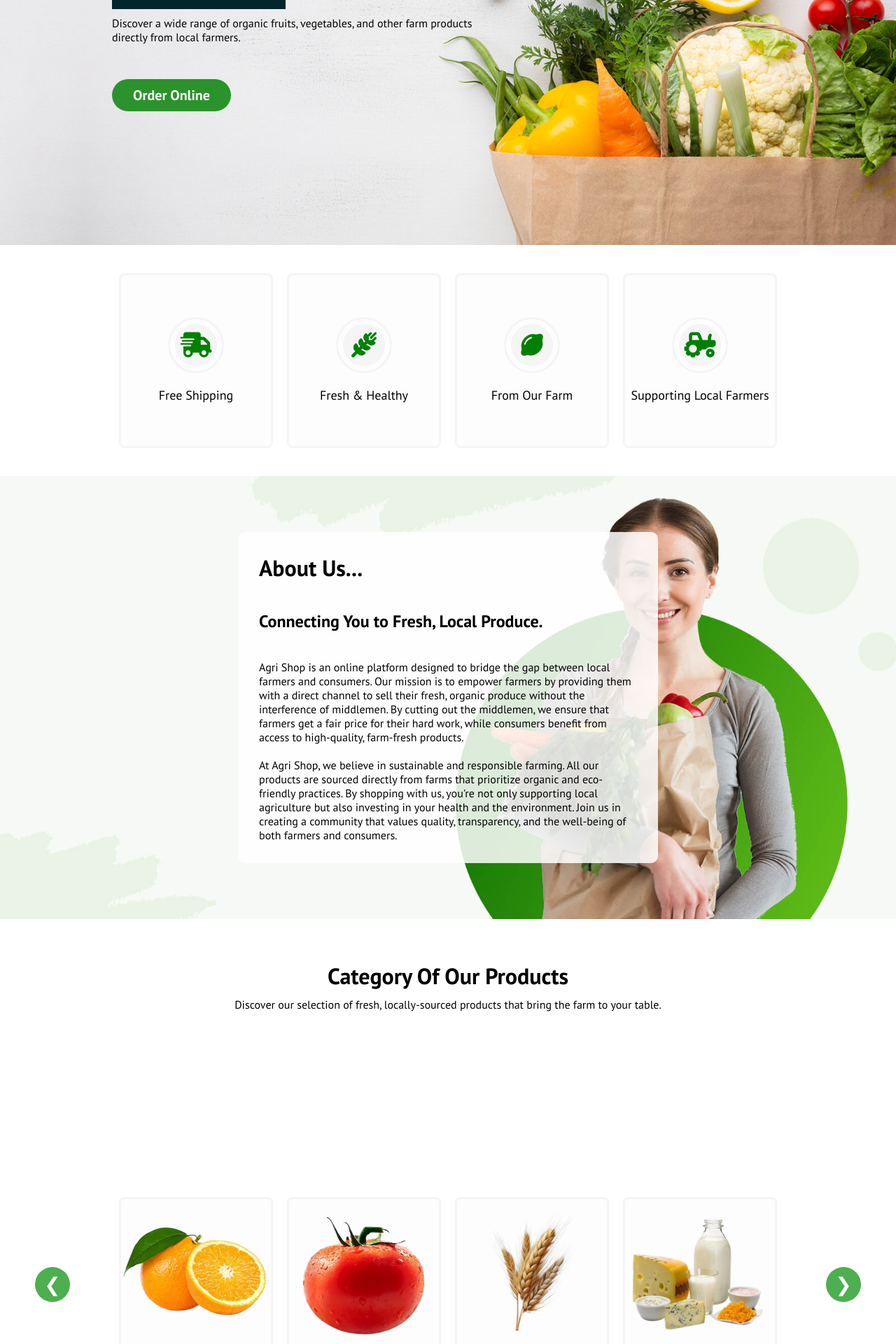
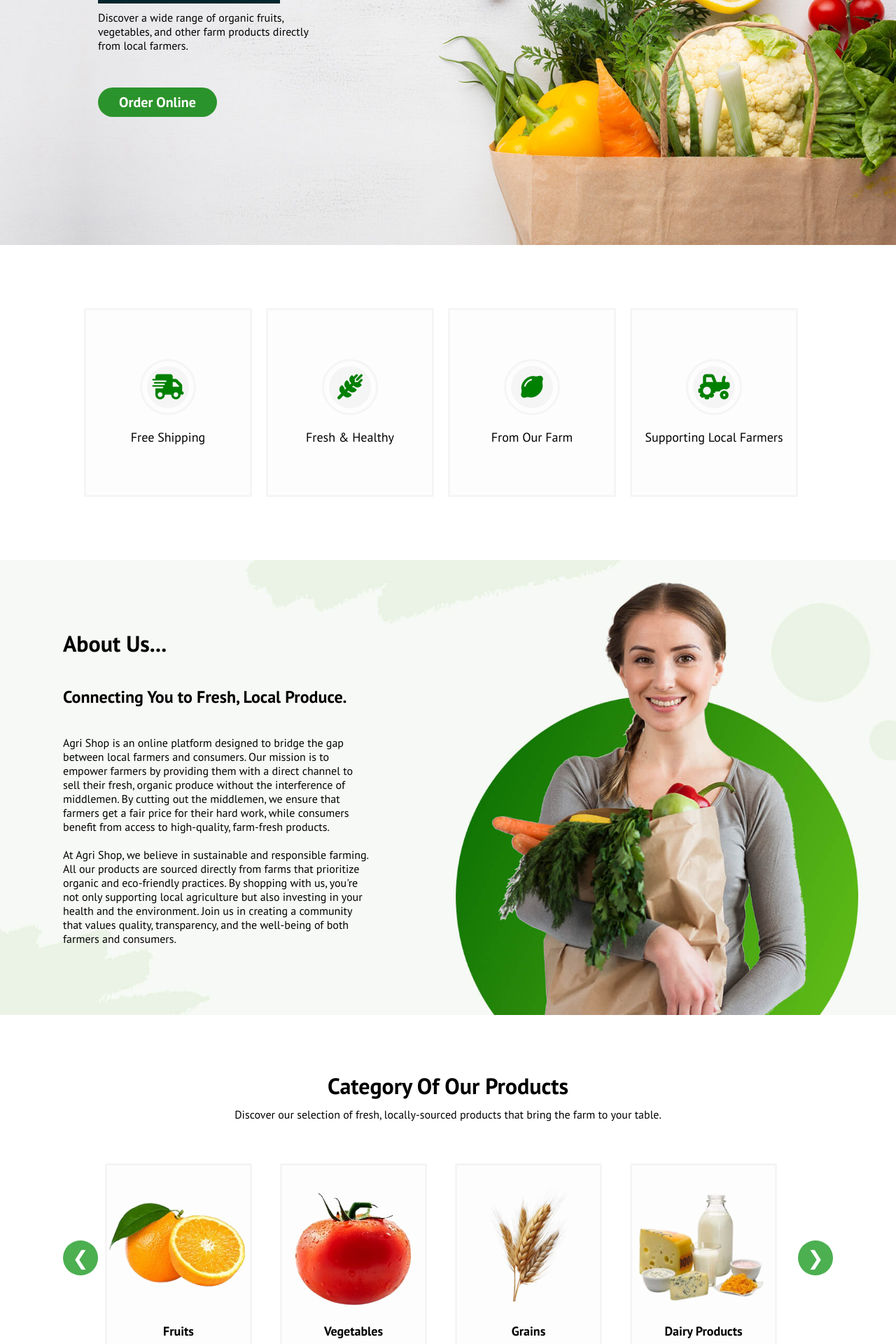
Before and after one commit to MKristinaa/AgriShop-React, a React (Create React App) app: page / in a window 1280 px wide. Shown: the part 460-2380 px from the top of the page at 70% size. Built offline with nearby package versions, Linux system fonts and the light colour scheme.

Commit message:
Updated Home.css for better responsiveness

```diff
--- a/src/components/pages/Home.css
+++ b/src/components/pages/Home.css
@@ -1,15 +1,13 @@
-/* ====== HERO SEKCIJA ====== */
 .home-container {
     background-image: url('../../images/home.jpg');
     background-size: cover;
     background-position: center;
-  min-height: 100vh;
+    height: 100vh;
     width: 100%;
     margin-top: -5.5%;
     display: flex;
     justify-content: center;
     flex-direction: column;
-  padding: 20px;
 }
 
 .home-content {
@@ -45,77 +43,84 @@
     text-shadow: 2px 2px 5px rgba(0, 0, 0, 0.2);
 }
 
-.home-title {
-  color: rgba(3, 38, 44, 255);
+
+
+
+.home-title{
+    /* color:#262d27; */
+    color: rgba(3,38,44,255);
     font-size: 70px;
     margin-bottom: 10px;
+
 }
 
-.home-text-1 {
-  background-color: rgba(3, 38, 44, 255);
+.home-text-1{
+    width: 260px;
+    /* background-color:#262d27; */
+    background-color:rgba(3,38,44,255);
     font-size: 20px;
     padding: 8px;
     color: white;
     font-weight: bold;
     margin-bottom: 10px;
-  width: fit-content;
+    /* opacity: 0.9; */
 }
 
-.home-text-2 {
-  max-width: 600px;
+.home-text-2{
+    width: 60%;
     color: black;
+    /* font-size: 20px; */
     margin-bottom: 50px;
 }
 
-.order-button {
+.order-button{
     width: 170px;
+    /* background-color: red;   */
     background-color: rgb(43, 147, 43);
+    border: 1px solid rgb(43, 147, 43);
     border: none;
     border-radius: 25px;
     font-size: 20px;
-  padding: 10px;
+    padding: 8px;
     color: white;
     font-weight: bold;
     cursor: pointer;
 }
 
-button:hover {
+button:hover{
     background-color: whitesmoke;
     border: 1px solid rgb(43, 147, 43);
     color: rgb(43, 147, 43);
 }
 
-/* ====== IKONICE (CONTAINER 2) ====== */
-.home-container-2 {
+.home-container-2{
     width: 100%;
-  flex-wrap: wrap;
-  padding: 40px 20px;
+    height: 450px;
+    padding: 30px;
     justify-content: center;
     align-items: center;
     display: flex;
-  gap: 20px;
 }
 
-.container-2-item {
-  width: 220px;
-  height: 250px;
-  border: 3px solid whitesmoke;
-  border-radius: 8px;
+.container-2-item{
+    width: 240px;
+    height: 270px;
+    border:3px solid whitesmoke;
+    border-radius: 2px;
+    margin-right: 20px;
     justify-content: center;
     align-items: center;
     display: flex;
     flex-direction: column;
     color: black;
     font-size: 18px;
-  text-align: center;
-  background-color: #fdfdfd;
 }
 
-.icon {
+.icon{
     width: 60px;
     height: 60px;
     border: 3px solid whitesmoke;
-  border-radius: 50%;
+    border-radius: 50px;
     justify-content: center;
     align-items: center;
     display: flex;
@@ -123,48 +128,44 @@ button:hover {
     background-color: whitesmoke;
 }
 
-.icon-1 {
+.icon-1{
     width: 80px;
     height: 80px;
     border: 3px solid whitesmoke;
-  border-radius: 50%;
+    border-radius: 50px;
     justify-content: center;
     align-items: center;
     display: flex;
     margin-bottom: 20px;
 }
 
-/* ====== ABOUT ====== */
-.home-about {
+.home-about{
     width: 100%;
+    height: 650px;
     background-image: url('../../images/about.jpg');
     background-position: center;
     background-size: cover;
+    justify-content: left;
+    align-items: center;
     display: flex;
-  padding: 80px 40px;
-  justify-content: center;
+    padding: 90px;
 }
 
-.about-containt {
-  width: 50%;
-  background-color: rgba(255, 255, 255, 0.85);
-  padding: 30px;
-  border-radius: 10px;
+.about-containt{
+    width: 40%;
 }
 
-/* ====== PRODUCTS / CAROUSEL ====== */
-.home-products {
+.home-products{
     width: 100%;
     justify-content: center;
     align-items: center;
     display: flex;
     flex-direction: column;
-  padding: 60px 20px;
+    padding: 80px;
 }
 
 .home-products h1 {
   margin-bottom: 10px;
-  text-align: center;
 }
 
 .home-products p {
@@ -173,12 +174,22 @@ button:hover {
   max-width: 800px;
 }
 
+.products{
+    height: 330px;
+}
+
+.category-links{
+    color: black;
+    text-decoration: none;
+}
+
+
+/* Carousel */
 .carousel-wrapper {
   display: flex;
   align-items: center;
   width: 100%;
   max-width: 1200px;
-  flex-wrap: nowrap;
 }
 
 .products {
@@ -186,36 +197,38 @@ button:hover {
   gap: 20px;
   overflow: hidden;
   flex: 1;
+}
+
+.container-2-item {
+  width: 240px;
+  height: 270px;
+  border: 3px solid whitesmoke;
+  border-radius: 2px;
+  display: flex;
+  flex-direction: column;
   justify-content: center;
+  align-items: center;
+  color: black;
+  font-size: 18px;
+  background-color: #fdfdfd;
+  text-align: center;
+}
+
+.product-img img {
+  width: 170px;
+  height: 170px;
+  object-fit: cover;
+  border-radius: 5px;
+}
+
+.product-name {
+  margin-top: 10px;
+  font-weight: 600;
 }
 
 .category-links {
   color: black;
   text-decoration: none;
-}
-
-.container-2-item {
-  background-color: #fdfdfd;
-}
-
-.product-img {
-  display: flex;
-  justify-content: center;
-  align-items: center;
-  width: 100%;
-  height: 170px;
-  overflow: hidden;
-}
-
-.product-img img {
-  width: 100%;
-  height: auto;
-  object-fit: contain;
-}
-
-.product-name {
-  margin-top: 10px;
-  font-weight: 600;
 }
 
 .carousel-arrow {
@@ -238,9 +251,25 @@ button:hover {
   background-color: #43a047;
 }
 
-/* ====== RESPONSIVE ====== */
+.product-img {
+    display: flex;
+    justify-content: center; /* horizontalno centriranje */
+    align-items: center;     /* vertikalno centriranje */
+    width: 100%;
+    height: 170px;           /* ili visinu koju želiš za karticu */
+    overflow: hidden;        /* da ne izlazi van */
+}
 
-/* TABLETI */
+.product-img img {
+    width: 100%;
+    height: auto;
+    object-fit: contain;     /* slika neće biti isečena */
+}
+
+
+/* ===== RESPONSIVE FIXES ===== */
+
+/* TABLETI (max širina 992px) */
 @media (max-width: 992px) {
   .home-content {
     width: 70%;
@@ -248,37 +277,56 @@ button:hover {
   }
 
   .home-title {
-    font-size: 50px;
+    font-size: 55px;
+  }
+
+  .home-text-1 {
+    font-size: 18px;
   }
 
   .home-text-2 {
-    width: 90%;
+    width: 80%;
+    font-size: 18px;
   }
 
-  .home-about {
-    flex-direction: column;
-    padding: 40px 20px;
+  .order-button {
+    width: 160px;
+  }
+
+  .home-container-2 {
+    flex-wrap: wrap;
+    height: auto;
+    padding: 40px 10px;
+  }
+
+  .container-2-item {
+    margin: 10px;
   }
 
   .about-containt {
-    width: 90%;
+    width: 70%;
   }
 
-  .home-container-2 {
-    gap: 15px;
+  .carousel-wrapper {
+    flex-wrap: wrap;
+  }
+
+  .products {
+    flex-wrap: wrap;
+    justify-content: center;
   }
 }
 
-/* TELEFONI */
+/* TELEFONI (max širina 600px) */
 @media (max-width: 600px) {
   .home-container {
+    align-items: flex-start;
     padding: 20px;
-    align-items: flex-start;
   }
 
   .home-content {
     width: 100%;
-    margin-left: 0;
+    margin: 0;
     text-align: left;
   }
 
@@ -288,16 +336,52 @@ button:hover {
 
   .home-text-1 {
     font-size: 16px;
+    width: fit-content;
   }
 
   .home-text-2 {
+    width: 100%;
     font-size: 16px;
-    width: 100%;
   }
 
   .order-button {
     width: 100%;
     font-size: 18px;
+  }
+
+  .home-container-2 {
+    flex-direction: column;
+    height: auto;
+  }
+
+  .container-2-item {
+    width: 80%;
+    margin-bottom: 20px;
+  }
+
+  .home-about {
+    padding: 40px 20px;
+  }
+
+  .about-containt {
+    width: 100%;
+  }
+
+  .carousel-wrapper {
+    flex-direction: column;
+  }
+
+  .carousel-arrow {
+    margin: 10px 0;
+  }
+
+  .products {
+    flex-wrap: wrap;
+    gap: 15px;
+  }
+
+  .product-img img {
+    width: 120px;
   }
 
   .cart {
@@ -310,44 +394,4 @@ button:hover {
   .cart i {
     font-size: 28px;
   }
-
-  .home-container-2 {
-    flex-direction: column;
-    height: auto;
 }
-
-  .container-2-item {
-    width: 80%;
-    height: auto;
-    padding: 20px;
-  }
-
-  .home-about {
-    background-position: right;
-  }
-
-  .about-containt {
-    width: 100%;
-    padding: 20px;
-  }
-
-  .carousel-wrapper {
-    flex-direction: column;
-  }
-
-  .carousel-arrow {
-    width: 40px;
-    height: 40px;
-    font-size: 22px;
-    margin: 10px 0;
-  }
-
-  .products {
-    flex-wrap: wrap;
-    gap: 15px;
-  }
-
-  .product-img img {
-    width: 120px;
-  }
-}
```
Lines whose indentation alone changed are shown as unchanged.
